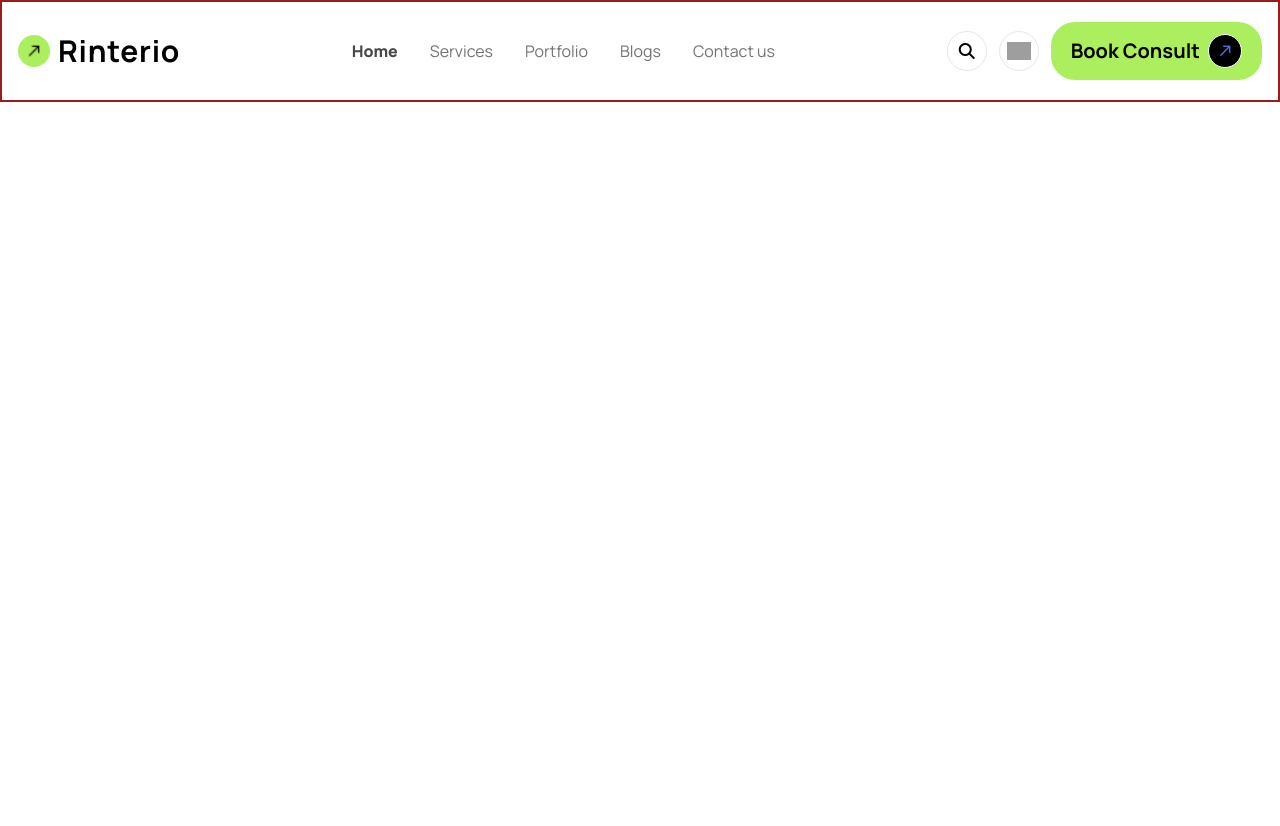
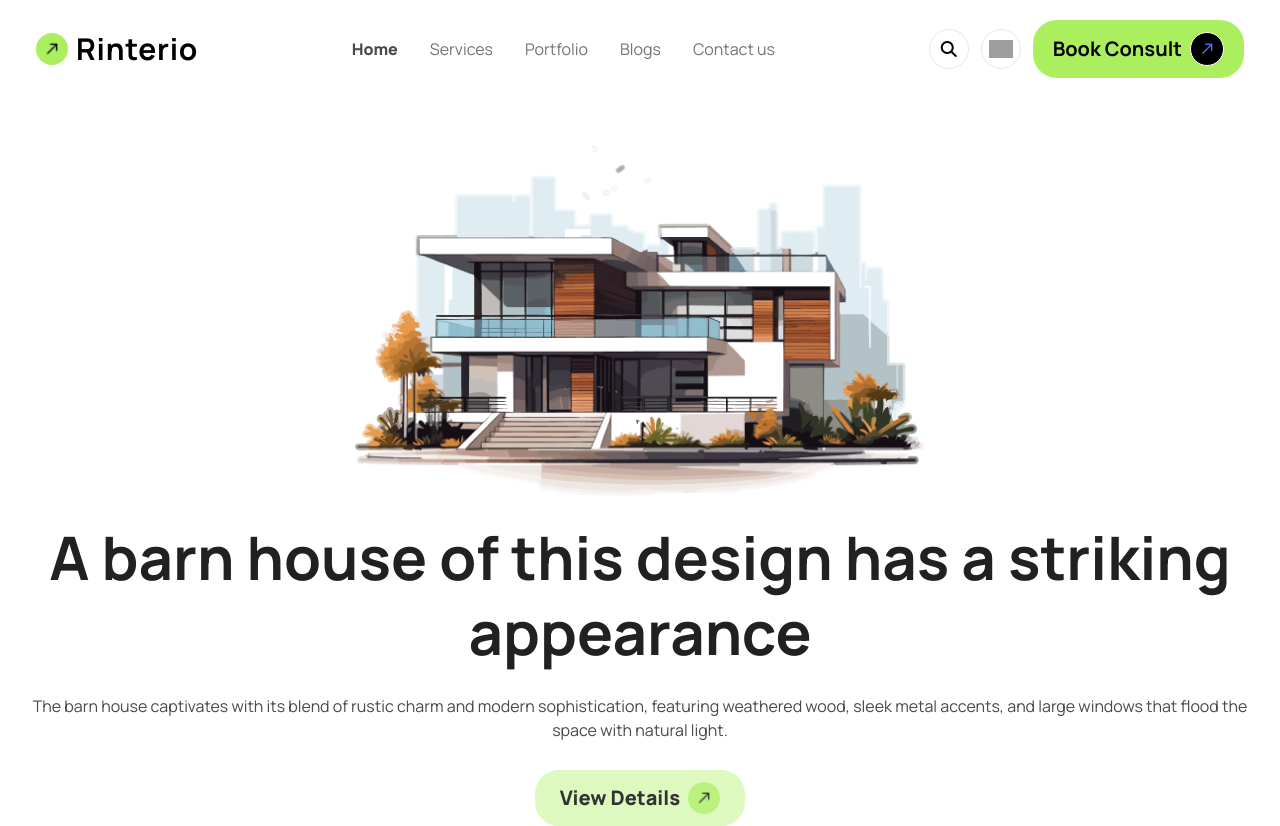
Before and after one commit to Sharif707/Assignment-3, a plain HTML site: page index.html in a window 1280 px wide. Before the commit the page ends 800 px from the top, so only its background shows below. Drawn offline with nearby package versions, Linux system fonts and the light colour scheme; grey boxes are pictures that could not be loaded.

Commit message:
banner section completed

```diff
--- a/index.html
+++ b/index.html
@@ -5,7 +5,7 @@
     <meta charset="UTF-8">
     <meta name="viewport" content="width=device-width, initial-scale=1.0">
     <title>Assignment-03</title>
-    <link rel="stylesheet" href="css/index.css">
+<link rel="stylesheet" href="css/index.css">
     <!-- ---Manrope font---- -->
     <link rel="preconnect" href="https://fonts.googleapis.com">
     <link rel="preconnect" href="https://fonts.gstatic.com" crossorigin>
@@ -37,14 +37,14 @@
 </head>
 
 <body class="font-manrope" style="background: linear-gradient(0.00deg, rgb(255, 255, 255),rgba(255, 255, 255, 0) 100%)">
- <header>
-        <nav class="container mx-auto border-2 border-red-800 px-4 py-5">
+ <header class="container mx-auto px-5">
+        <nav class=" px-4 py-5">
             <!-- for mobile -->
             <div class="sm:hidden flex items-center justify-between">
 
                 <a href="#" class="flex items-center space-x-2">
                     <img src="assets/icons8-arrow-up-right-24.png" alt="" class="w-8 h-8 bg-[#abef5f] rounded-full">
-                     <h4 class="text-3xl font-bold tracking-wide">Rinterio</h4>
+                     <h4 class="lg:text-3xl text-2xl font-bold tracking-wide">Rinterio</h4>
                  </a>
 
                  <div class="w-10 h-10 bg-[#fff] rounded-full border border-[rgb(233, 233, 233)] flex justify-center items-center">
@@ -104,7 +104,18 @@
 
         </nav>
 
-        <div>
+        <div class="lg:mt-12 text-center">
+          <img src="assets/banner.png" alt="banner-image" class="mx-auto">
+
+          <h1 class="text-3xl my-3 lg:text-6xl lg:leading-tight lg:my-6 font-bold text-[#212121]">A barn house of this design has a striking appearance</h1>
+          <p class="text-[#494949] mb-7">The barn house captivates with its blend of rustic charm and modern sophistication, featuring weathered wood, sleek metal accents, and large windows that flood the space with natural light.</p>
+
+          <button class="block w-full py-3 px-5 rounded-3xl bg-[#ABEF5F80] opacity-80 lg:flex lg:items-center lg:justify-center lg:mx-auto lg:w-[210px]">
+            <span class="font-extrabold text-[20px]">View Details</span>
+            <img src="assets/icons8-arrow-up-right-24.png" alt="" class="w-8 h-8 inline ml-2 bg-[#abef5f] rounded-full">
+
+
+        </button>
 
         </div>
 
```
Also changed, not shown: tailwind.config.js (+6 -8 lines).
